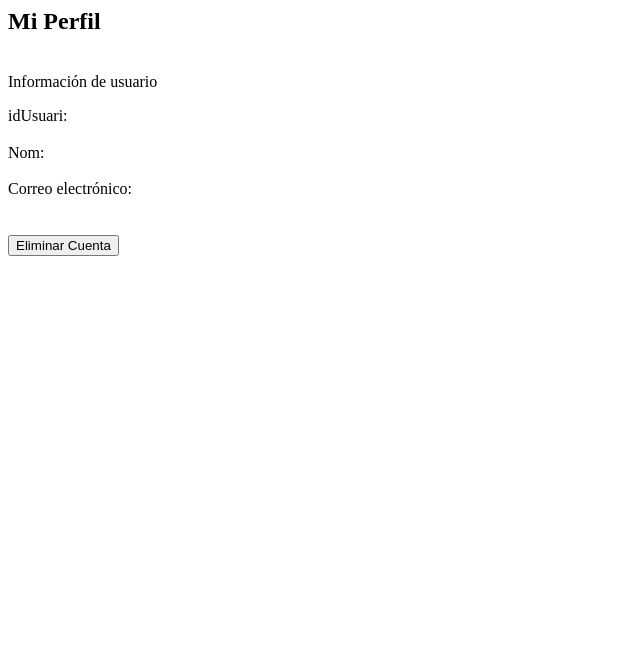
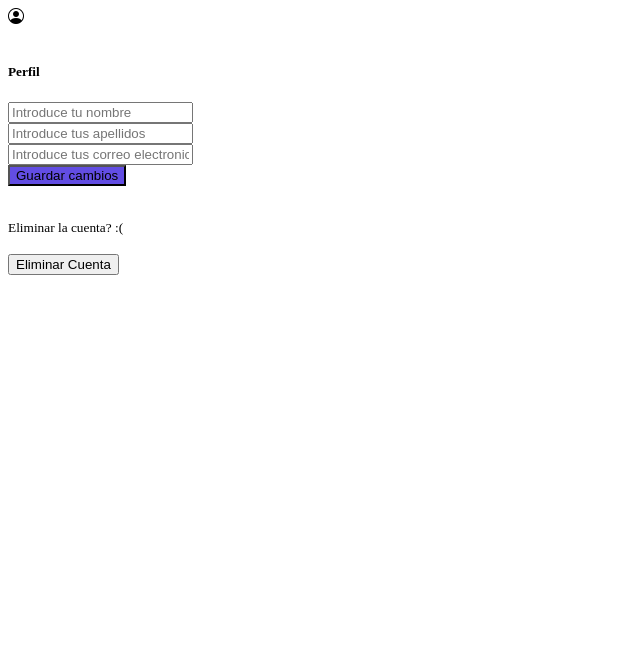
Before and after one commit to AMEP-TicketMonster/TicketMonsterAmep2, a PHP site: page /login/App/Views/users/perfil.php in a window 1280 px wide. Shown: the top 647 px of the page, without its empty margins (0-640 px from the left). Run offline with PHP 8.4, Linux system fonts and the light colour scheme; data that the repository does not hold is empty.

Commit message:
#129, #80 revisió, #78, #131 revisió.

```diff
--- a/App/Views/base.php
+++ b/App/Views/base.php
@@ -12,7 +12,6 @@
     <script src="/public/bootstrap-5.3.3/js/bootstrap.bundle.min.js"></script>
 </head>
 
-<body class ="bg-light">
 <!-- Navbar -->
 <?php
 //antes de nada, comprobar si estamos autenticados
@@ -27,7 +26,7 @@
 }
 ?>
 
-<div class="container d-flex justify-content-center align-items-center" style="min-height: 80vh;">
+<body class="bg-light">
 
     <?php //más adelante me interasará hacer componentes //include __DIR__ . "/partials/navbar.php";
     ?>
@@ -43,7 +42,7 @@
     <?php //  include __DIR__ . "/partials/footer.php";
     ?>
 
-    </div>
+
 </body>
 
 </html>
--- a/App/Views/users/perfil.php
+++ b/App/Views/users/perfil.php
@@ -1,27 +1,64 @@
-<div class="container mt-4">
-    <h2>Mi Perfil</h2>
-    <br>
+
     <?php $user = isset($_SESSION['user']) ? $_SESSION['user'] : null; ?>
-    <div class="card">
-        <div class="card-header">
-            Información de usuario
+
+
+
+
+<?php
+$retry_login = isset($_SESSION['bad_login_data']) ? $_SESSION['bad_login_data'] : null;
+?>
+
+<!-- Bootstrap Icons -->
+<link href="https://cdn.jsdelivr.net/npm/bootstrap-icons@1.10.5/font/bootstrap-icons.css" rel="stylesheet">
+
+<div class="d-flex justify-content-center align-items-center" style="min-height: 80vh;">
+    <div class="container">
+        <!-- Tarjeta del login -->
+        <div class="card shadow-sm p-4 mx-auto" style="max-width: 100%; width: 100%; max-width: 500px;">
+
+            <div class="text-center mb-5">
+                <i class="bi bi-person-circle fs-1 text-primary mb-3"></i>
+                <br><br>
+                <h5 class="fw-bold">Perfil</h5>
+            </div>
+
+            <form method="POST" action="/edit-user">
+                <div class="mb-4">
+                    <input name="nom" class="form-control" id="nom" placeholder="Introduce tu nombre" required>
+                </div>
+
+                <div class="mb-4">
+                    <input name="cognoms" class="form-control" id="cognoms" placeholder="Introduce tus apellidos" required>
+                </div>
+                <div class="mb-4">
+                    <input name="email" class="form-control" id="email" placeholder="Introduce tus correo electronico" required>
+                </div>
+                <div class="d-grid mb-2">
+                    <button type="submit" class="btn btn-primary" style="background-color:#624DE3;">Guardar cambios</button>
+                </div>
+            </form>
         </div>
-        <div class="card-body">
-            <p class="card-text">idUsuari:</p><h3 id ="user-id"></h3>
-            <p class="card-text">Nom:</p><h3 id="user-nom"></h3>
-            <p class="card-text">Correo electrónico:</p><h3 id ="user-email"></h3>
-            <br>
+        <br>
+        <div class="text-center mt-3">
+
+            <small class="text-muted">Eliminar la cuenta? :(</small>
+            <br><br>
             <form action="/delete-user" method="POST" onsubmit="return confirmDelete()">
                 <input type="hidden" name="idUsuari" value="<?php echo $user['idUsuari']; ?>">
+
                 <button type="submit" class="btn btn-danger">Eliminar Cuenta</button>
             </form>
         </div>
+
     </div>
 </div>
+
 <script>
     let datos = <?php echo json_encode($user); ?>;
-    document.getElementById("user-nom").innerHTML = datos.nom + " " + datos.cognom;
-    document.getElementById("user-email").innerHTML = datos.email;
-    document.getElementById("user-id").innerHTML = datos.idUsuari;
+
+    document.getElementById("nom").value = datos.nom;
+    document.getElementById("cognoms").value = datos.cognom;
+    document.getElementById("email").value = datos.email;
+
     console.log(datos.nom);
 </script>
```
Also changed, not shown: App/Controllers/UserController.php (+3 -5 lines), App/Core/Router.php (+7 -1 lines), App/Views/users/login.php (+3 -5 lines), App/Views/users/register.php (+71 -29 lines), public/css/styles.css (+14 -0 lines). Lines whose indentation alone changed are shown as unchanged.
